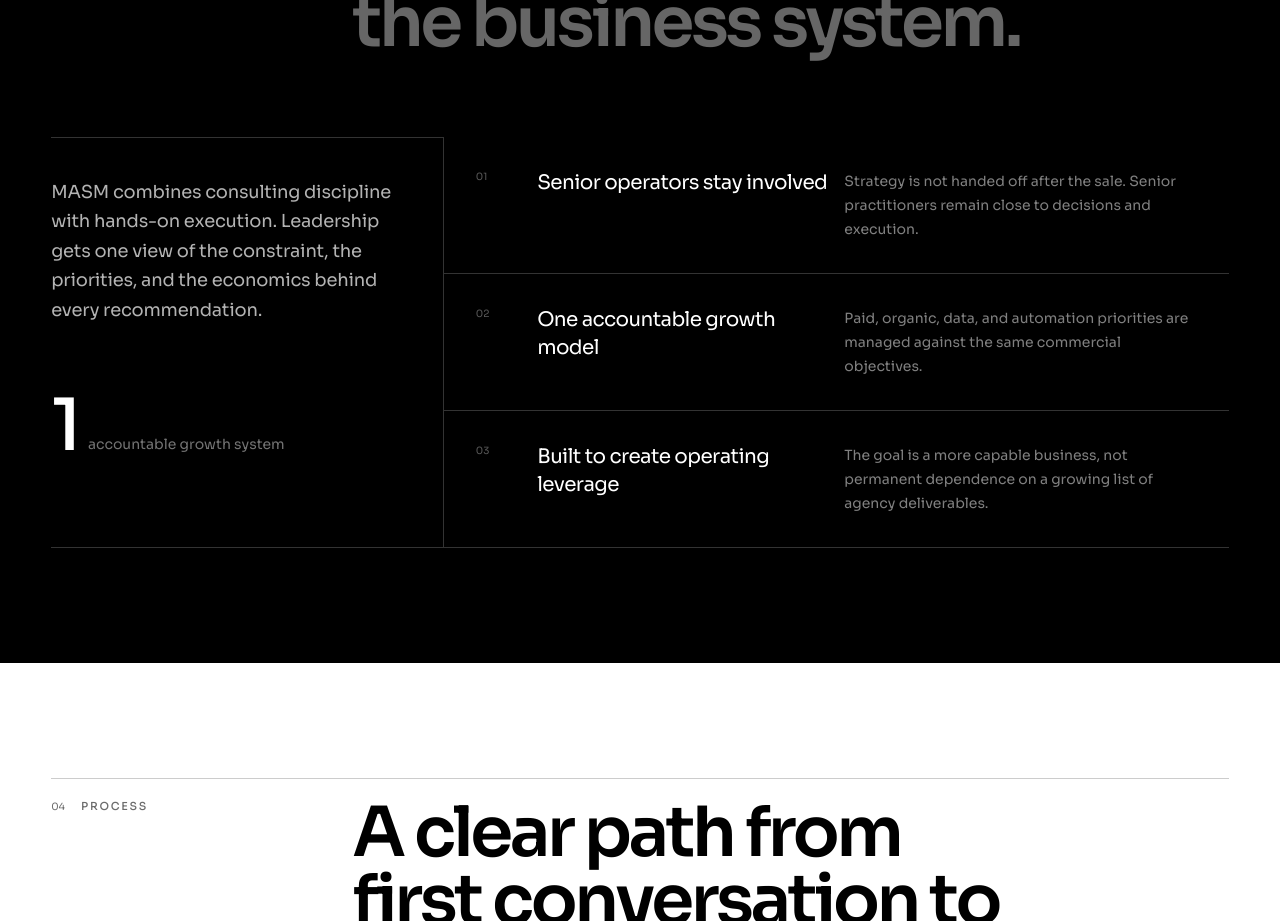
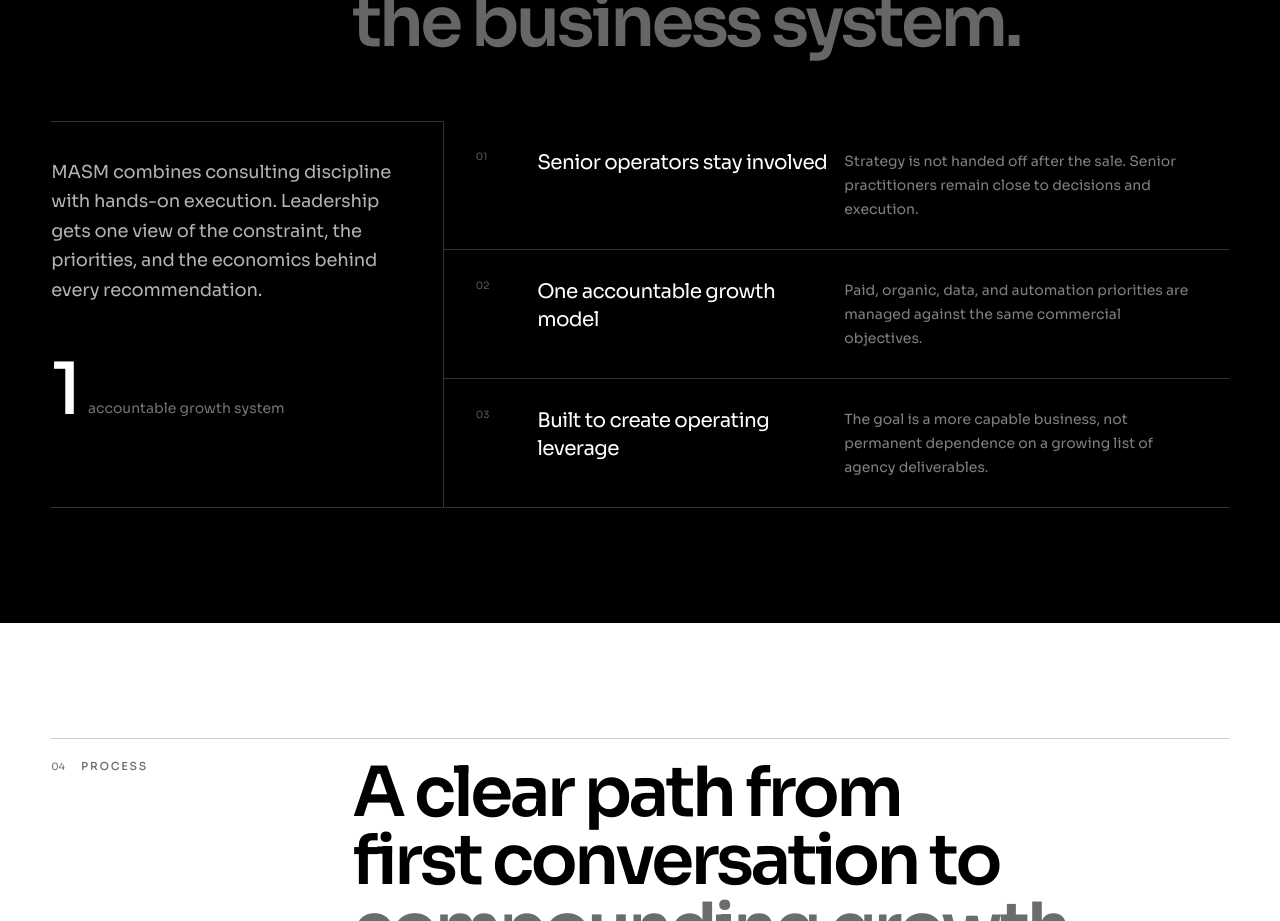
Before and after one commit to sianmatti/masm-website, a Next.js app: page / in a window 1280 px wide. Shown: the part 5580-6501 px from the top of the page. Built offline with nearby package versions, Linux system fonts and the light colour scheme; no server answers.

Commit message:
Improve MASM UI UX impact

```diff
--- a/components/why-masm.tsx
+++ b/components/why-masm.tsx
@@ -29,15 +29,15 @@
           title={<>Traditional agencies optimize activity. <span className="text-white/40">MASM optimizes the business system.</span></>}
           light
         />
-        <div className="mt-20 grid lg:grid-cols-12">
-          <div className="border-y border-white/20 py-10 lg:col-span-4 lg:border-r lg:pr-12">
+        <div className="mt-14 grid lg:mt-16 lg:grid-cols-12">
+          <div className="border-y border-white/20 py-9 lg:col-span-4 lg:border-r lg:pr-12">
             <p className="body-lead max-w-sm !text-white/70">
               MASM combines consulting discipline with hands-on execution.
               Leadership gets one view of the constraint, the priorities, and
               the economics behind every recommendation.
             </p>
-            <div className="mt-16 flex items-end gap-3">
-              <span className="text-7xl font-medium tracking-[-0.08em]">1</span>
+            <div className="mt-12 flex items-end gap-3">
+              <span className="text-6xl font-medium tracking-[-0.08em] sm:text-7xl">1</span>
               <span className="pb-2 text-sm text-white/45">accountable growth system</span>
             </div>
           </div>
@@ -45,7 +45,7 @@
             {principles.map((principle) => (
               <div
                 key={principle.metric}
-                className="group grid gap-4 border-b border-white/20 py-8 transition-colors hover:bg-white/[0.03] sm:grid-cols-12 sm:px-8"
+                className="group grid gap-4 border-b border-white/20 py-7 transition-colors hover:bg-white/[0.03] sm:grid-cols-12 sm:px-8"
               >
                 <span className="font-mono text-[10px] text-white/35 sm:col-span-1">{principle.metric}</span>
                 <h3 className="text-xl tracking-[-0.03em] sm:col-span-5">{principle.title}</h3>
```
